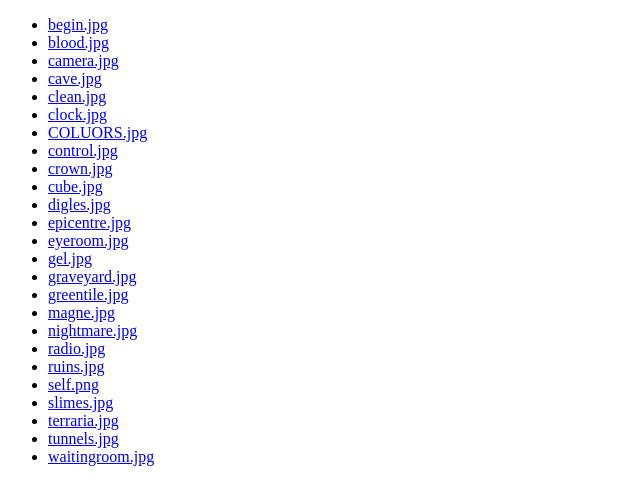
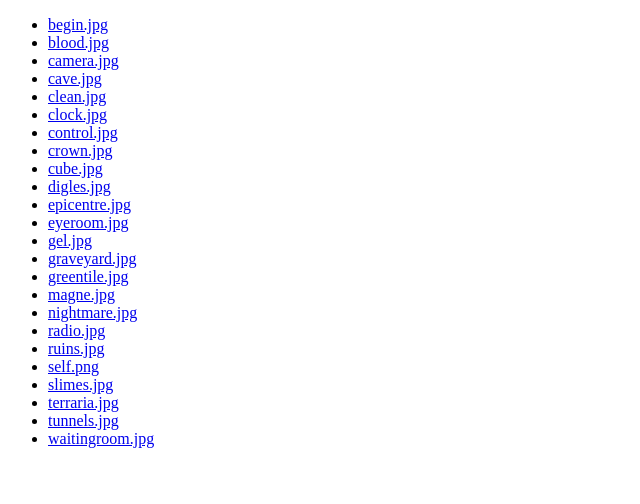
Before and after one commit to wattapik/photo, a plain HTML site: page index.html in a window 1280 px wide. Shown: the whole page, without its empty margins (0-640 px from the left). Drawn offline with Linux system fonts and the light colour scheme.

Commit message:
Update index.html

```diff
--- a/index.html
+++ b/index.html
@@ -15,7 +15,6 @@
      <li><a href = "./img/cave.jpg">cave.jpg</a></li>
      <li><a href = "./img/clean.jpg">clean.jpg</a></li>
      <li><a href = "./img/clock.jpg">clock.jpg</a></li>
-     <li><a href = "./img/COLUORS.jpg">COLUORS.jpg</a></li>
      <li><a href = "./img/control.jpg">control.jpg</a></li>
      <li><a href = "./img/crown.jpg">crown.jpg</a></li>
      <li><a href = "./img/cube.jpg">cube.jpg</a></li>
```
